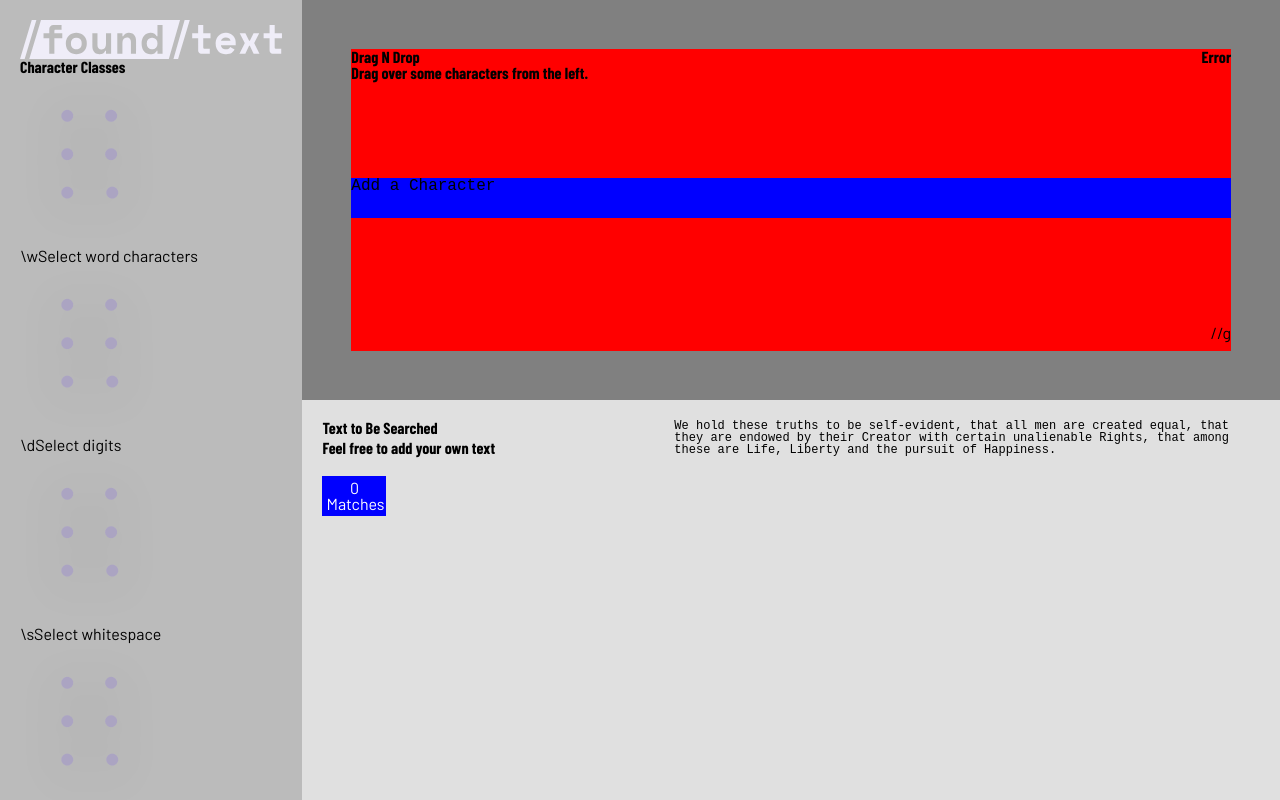
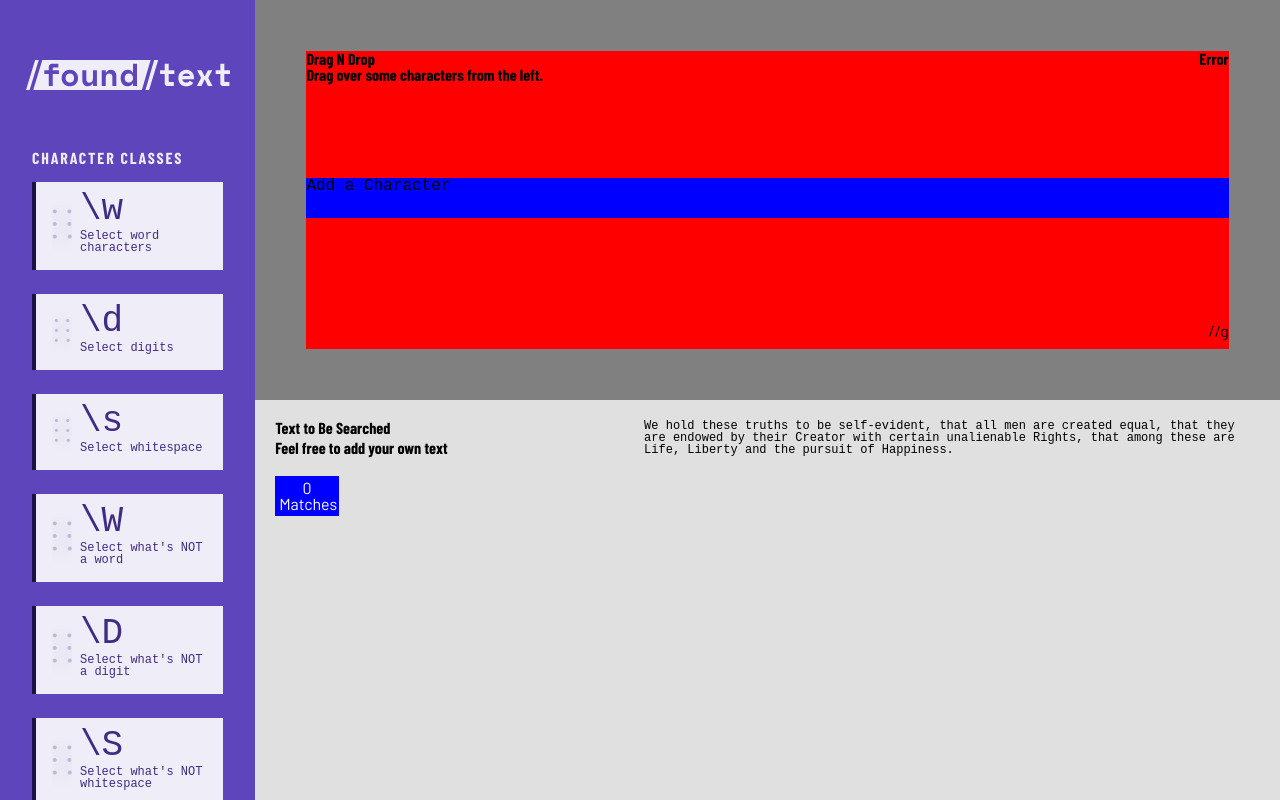
Before and after one commit to scratch-for-regex/main, a React (Create React App) app in the folder scratch/: page / in a window 1280 px wide. Built offline with nearby package versions, Linux system fonts and the light colour scheme; a web font is replaced by a local one; what redux-promise-middleware would draw is missing.

Commit message:
Style sidebar

```diff
--- a/scratch/src/components/SideBar/SideBar.scss
+++ b/scratch/src/components/SideBar/SideBar.scss
@@ -1,38 +1,74 @@
+@import "../../scss/variables";
+
 .sidebar {
-    width: 40%;
-    background: #BBBBBB;
-    margin: 0;
     display: flex;
-    flex-flow: column;
-    padding: 20px;
+    flex-direction: column;
+    background: $primary-400;
+    max-width: 33%;
+    min-width: 24rem;
+    overflow-y: scroll;
+}
 
-    .monospace {
-        font-family: monospace;
-    }
+.sidebar .logo {
+    width: 80%;
+    margin: 6rem auto;
+}
 
-    .sidebar-list {
-        overflow-y: auto;
+.sidebar section {
+    padding-left: 3.2rem;
+    padding-right: 3.2rem;
+}
 
-        .regex-card {
-            cursor: grab;
-            display: flex;
-            flex-flow: column;
-            box-sizing: border-box;
-            background: white;
-            border-left: 1rem solid black;
-            box-shadow: 0 0 10px gray;
-            margin: 30px 50px 30px 0;
-            padding-left: 10%;
+.sidebar h3 {
+    font-family: $font-family-condensed;
+    letter-spacing: $letterspacing;
+    text-transform: uppercase;
+    font-size: 1.6rem;
+    color: $primary-100;
+    font-weight: bold;
+}
 
-            h3 {
-                font-size: 2rem;
-                margin: 0.4rem 0 0;
+.sidebar .characters {
+    display: flex;
+    flex-direction: column;
+    justify-content: space-between;
+    margin-top: 1.6rem;
+}
 
-            }
+.sidebar .character {
+    display: flex;
+    justify-content: flex-start;
+    background: $primary-100;
+    margin-bottom: 2.4rem;
+    border-left: 0.4rem solid $primary-600;
+    padding: 1.6rem;
+    cursor: grab;
 
-            p {
-                margin: 0.4rem 0;
-            }
-        }
+    &:active {
+        cursor: grabbing;
     }
 }
+
+.sidebar .drag-icon {
+    object-fit: cover;
+    width: 2rem;
+}
+
+.sidebar .regex-data {
+    display: flex;
+    justify-content: space-between;
+    flex-direction: column;
+    font-family: $font-family-monospace;
+    color: $primary-500;
+    margin-left: 0.8rem;
+}
+
+.sidebar .regex {
+    font-size: 3.6rem;
+    line-height: 2.4rem;
+    margin-bottom: 0.8rem;
+}
+
+.sidebar .purpose {
+    font-size: 1.2rem;
+}
```
